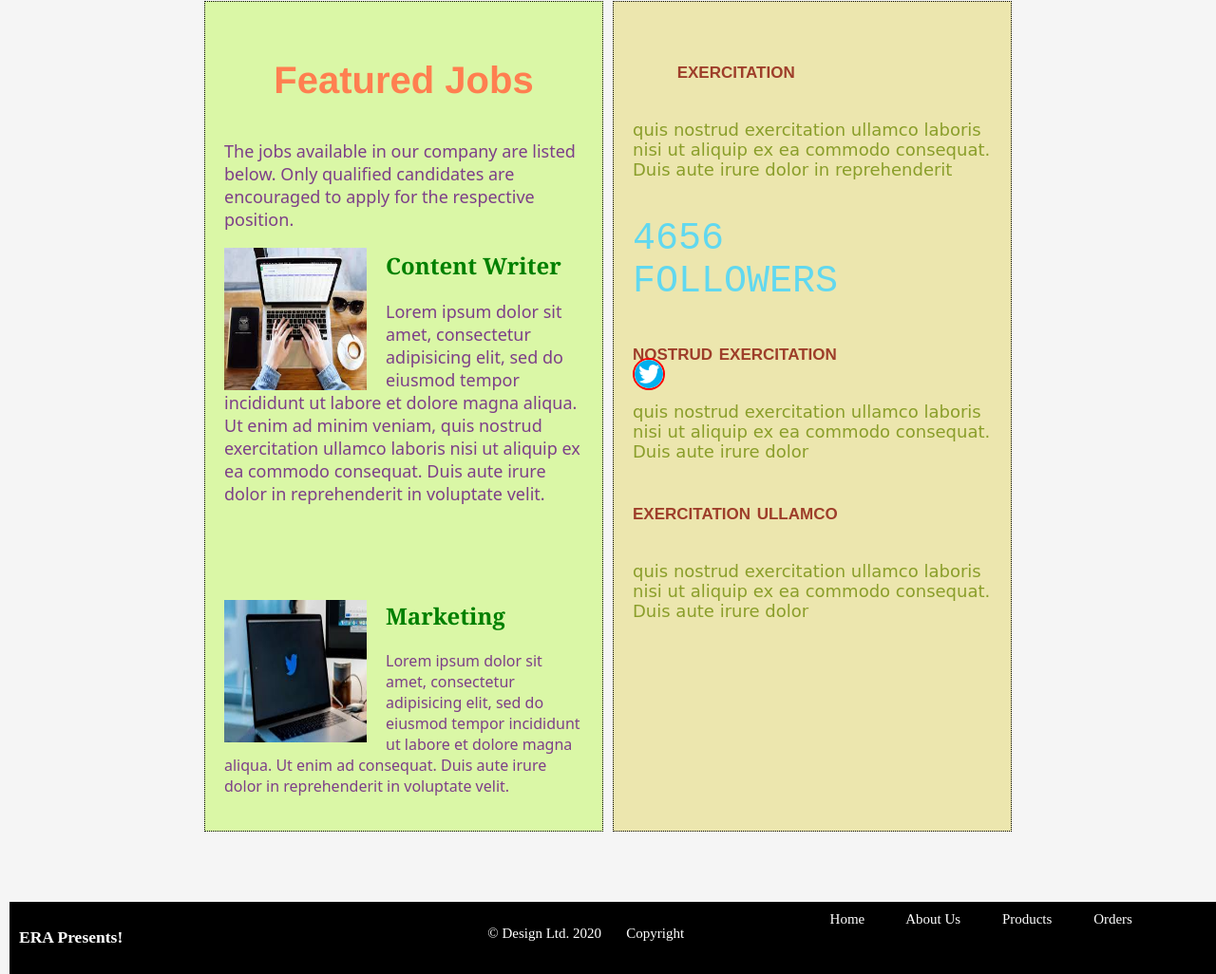
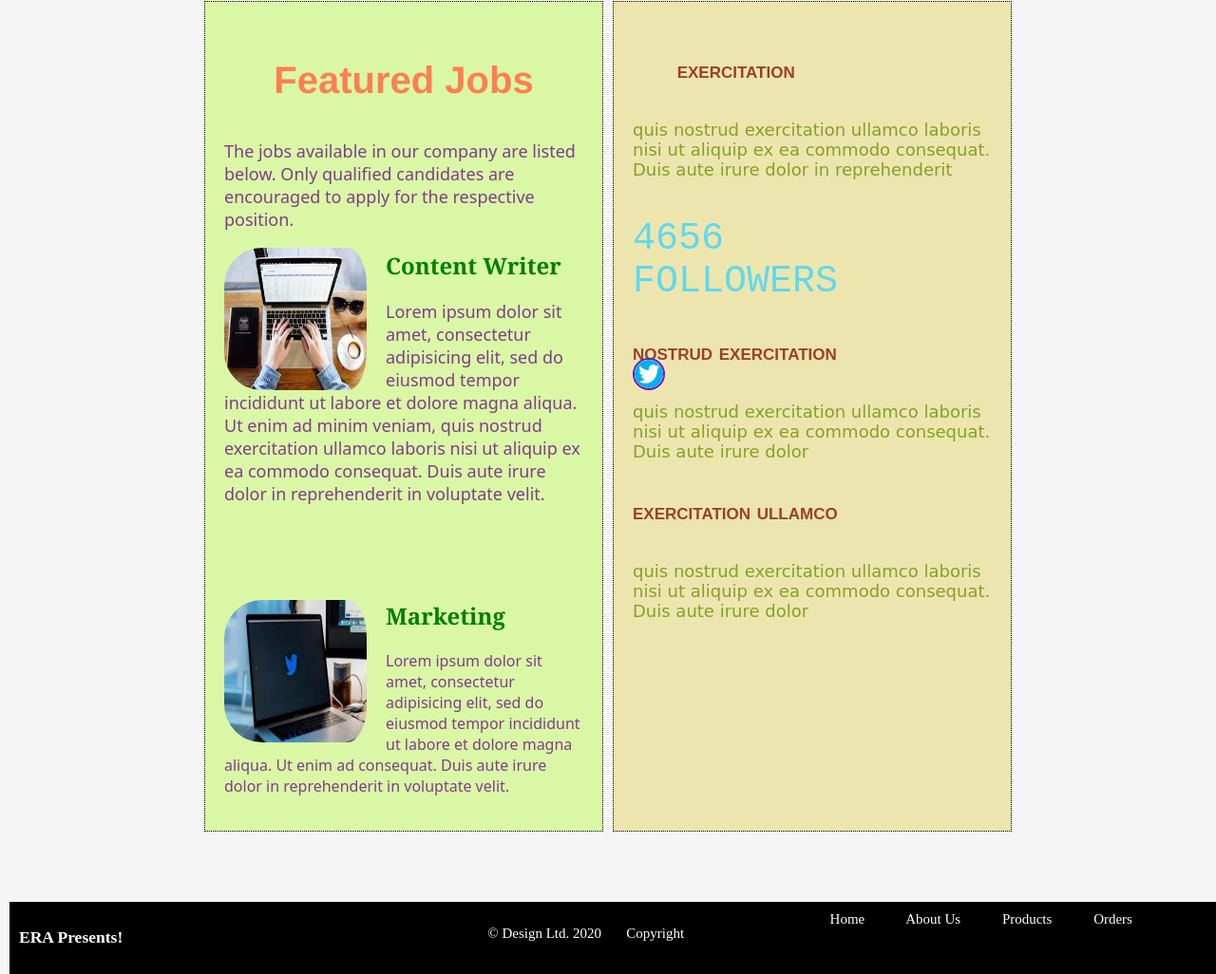
Before and after one commit to gairebibek8/web-page-design, a plain HTML site: page stunning design/index.html in a window 1280 px wide. Shown: the part 1279-2305 px from the top of the page at 95% size. Drawn offline with Linux system fonts and the light colour scheme.

Commit message:
Images border radius and border are changed.

```diff
--- a/stunning design/style.css
+++ b/stunning design/style.css
@@ -181,6 +181,11 @@ span{
 	background-color: #DAF7A6;
 }
 
+.first img{
+	border-radius: 40px;
+
+}
+
 .first h1{
 font-family: Helvetica;
 font-size: 29px;
@@ -223,7 +228,7 @@ position: absolute;
 	height: 30px;
 	top: 207%;
 	border-radius: 50px;
-	border: 2px solid red;
+	border: 2px solid rgb(112, 20, 187);
 }
 
 #laptop {
```
